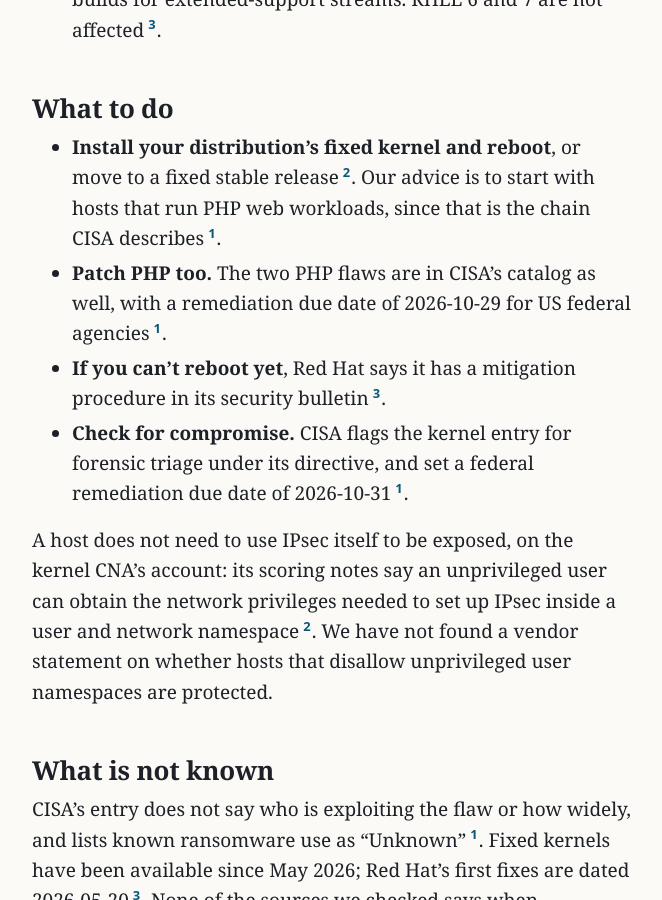
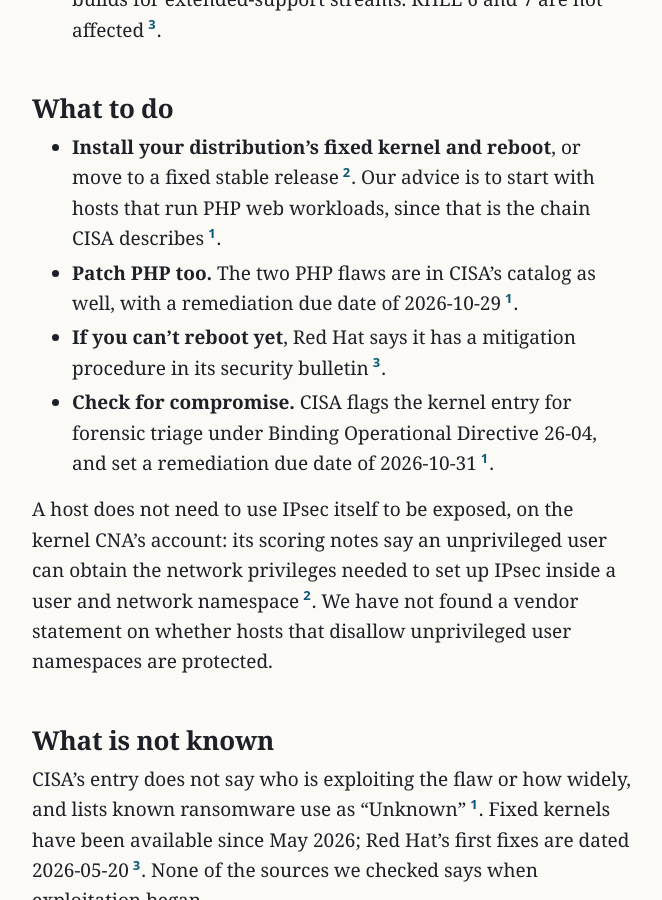
Before and after one commit to northwind-press/northwind-press.github.io, a Jekyll site: the page built from _posts/2026-11-02-linux-kernel-cve-2026-46300-kev.md, in a window 1280 px wide and 900 px high, scrolled down 1698 px. Shown: the whole window, without its empty margins (308-970 px from the left). Built offline with Jekyll 4.4.1, drawn with Linux system fonts in a browser that asks for light colours.

Commit message:
T-80: KEV due dates stated as KEV states them; date at push
Co-Authored-By: Claude Opus 5.5 <noreply@anthropic.com>

```diff
--- a/_posts/2026-11-02-linux-kernel-cve-2026-46300-kev.md
+++ b/_posts/2026-11-02-linux-kernel-cve-2026-46300-kev.md
@@ -48,9 +48,9 @@ Fixed distribution kernels, as of 2026-11-02:
 ## What to do
 
 - **Install your distribution's fixed kernel and reboot**, or move to a fixed stable release{% include cite.html n=2 %}. Our advice is to start with hosts that run PHP web workloads, since that is the chain CISA describes{% include cite.html n=1 %}.
-- **Patch PHP too.** The two PHP flaws are in CISA's catalog as well, with a remediation due date of 2026-10-29 for US federal agencies{% include cite.html n=1 %}.
+- **Patch PHP too.** The two PHP flaws are in CISA's catalog as well, with a remediation due date of 2026-10-29{% include cite.html n=1 %}.
 - **If you can't reboot yet**, Red Hat says it has a mitigation procedure in its security bulletin{% include cite.html n=3 %}.
-- **Check for compromise.** CISA flags the kernel entry for forensic triage under its directive, and set a federal remediation due date of 2026-10-31{% include cite.html n=1 %}.
+- **Check for compromise.** CISA flags the kernel entry for forensic triage under Binding Operational Directive 26-04, and set a remediation due date of 2026-10-31{% include cite.html n=1 %}.
 
 A host does not need to use IPsec itself to be exposed, on the kernel CNA's account: its scoring notes say an unprivileged user can obtain the network privileges needed to set up IPsec inside a user and network namespace{% include cite.html n=2 %}. We have not found a vendor statement on whether hosts that disallow unprivileged user namespaces are protected.
 
```
Also changed, not shown: other parts of _posts/2026-11-02-linux-kernel-cve-2026-46300-kev.md (+1 -1 lines).
